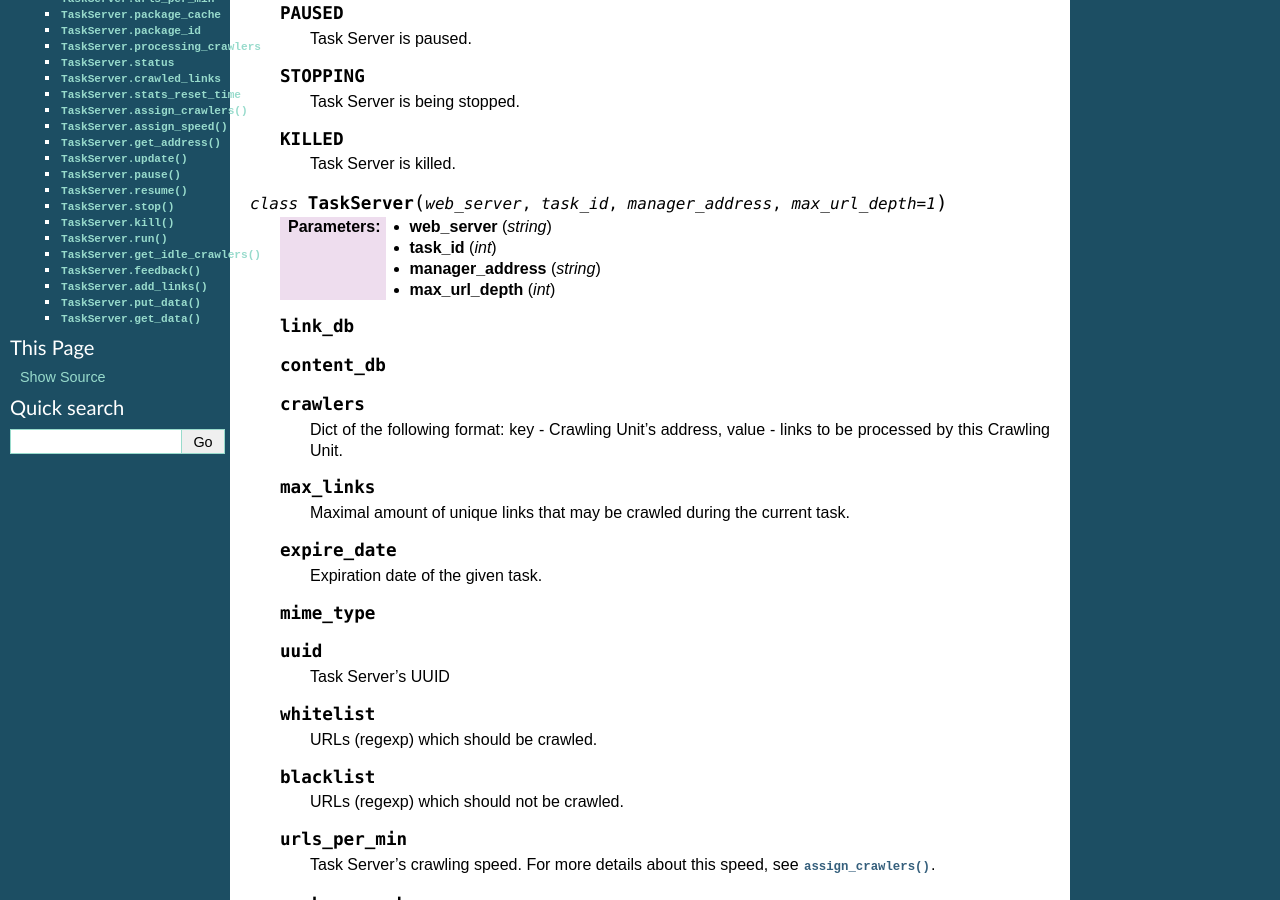
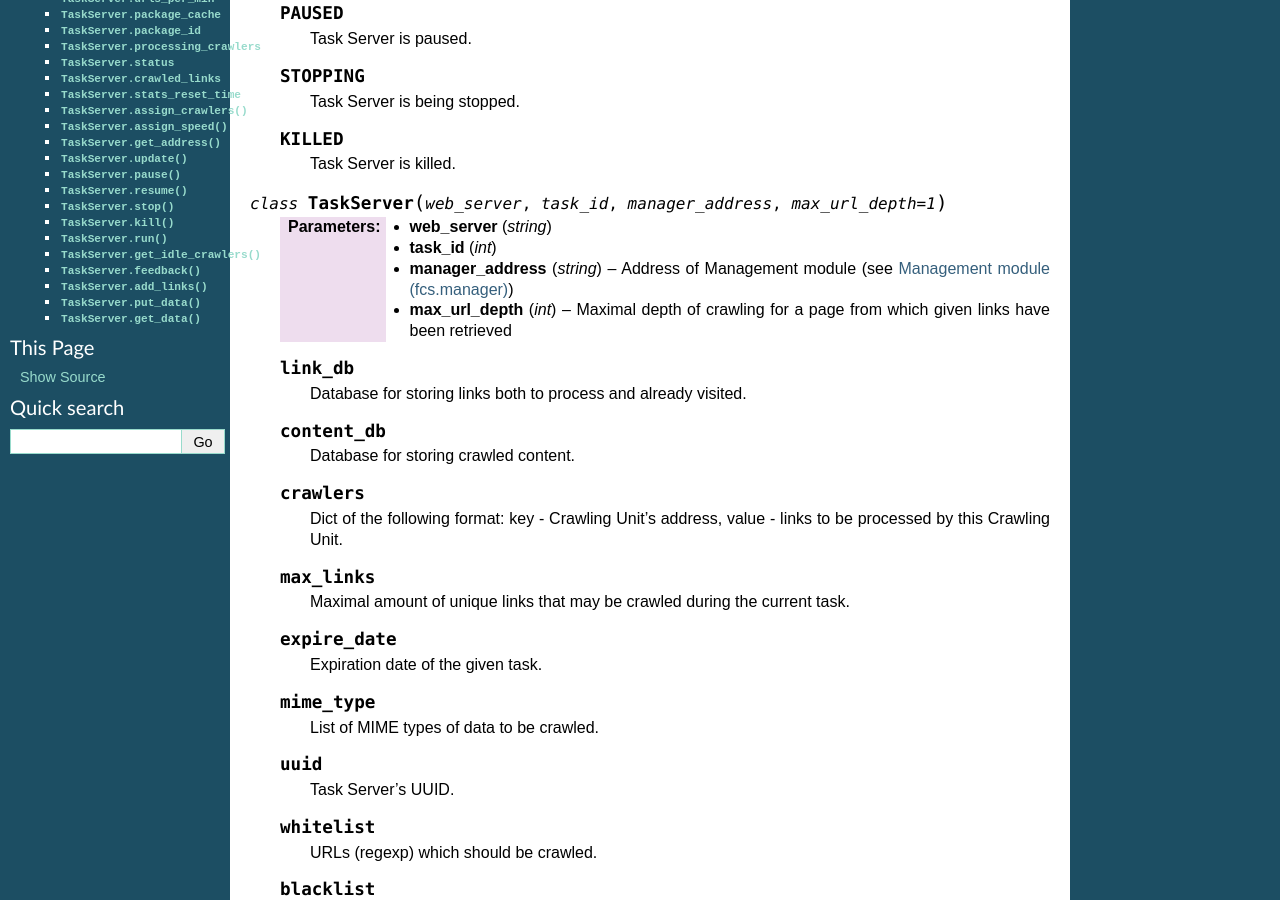
Before and after one commit to agh-glk/fcs, a Sphinx documentation site: the page built from docs/source/server/task_server.rst, in a window 1280 px wide and 900 px high, scrolled down 373 px. Built offline with Sphinx 7.4.7, drawn with Linux system fonts in a browser that asks for light colours; formulas are drawn with MathJax 3.

Commit message:
[NT] Edit

```diff
--- a/docs/source/server/task_server.rst
+++ b/docs/source/server/task_server.rst
@@ -38,11 +37,17 @@ This module contains implementation of Task Server.
 
    :param string web_server:
    :param int task_id:
-   :param string manager_address:
-   :param int max_url_depth:
+   :param string manager_address: Address of Management module (see :doc:`../manager/intro`)
+   :param int max_url_depth: Maximal depth of crawling for a page from which given links have been retrieved
 
    .. py:attribute:: link_db
+
+      Database for storing links both to process and already visited.
+
    .. py:attribute:: content_db
+
+      Database for storing crawled content.
+
    .. py:attribute:: crawlers
 
       Dict of the following format: key - Crawling Unit's address, value - links to be processed by this Crawling Unit.
@@ -56,9 +61,12 @@ This module contains implementation of Task Server.
       Expiration date of the given task.
 
    .. py:attribute:: mime_type
+
+      List of MIME types of data to be crawled.
+
    .. py:attribute:: uuid
 
-      Task Server's UUID
+      Task Server's UUID.
 
    .. py:attribute:: whitelist
 
```
Also changed, not shown: other parts of docs/source/server/task_server.rst (+0 -1 lines).
